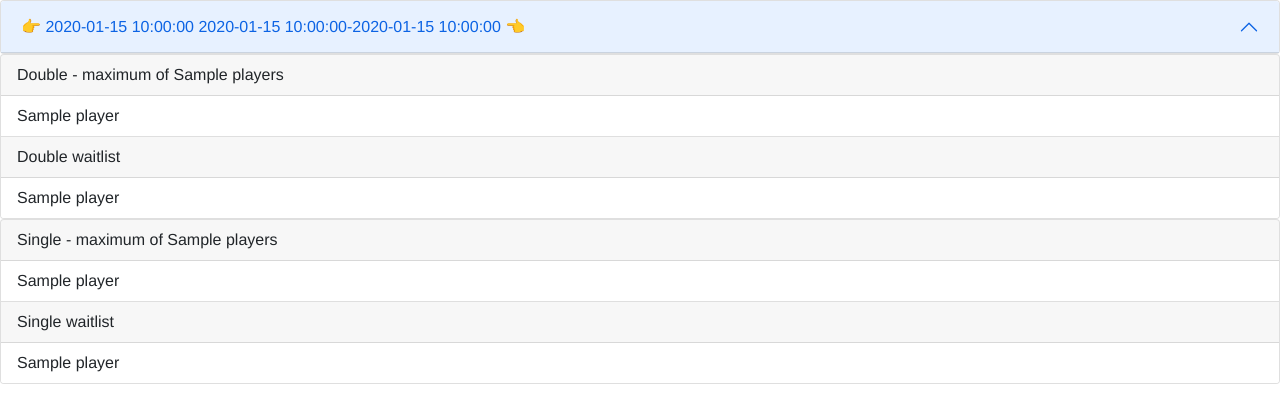
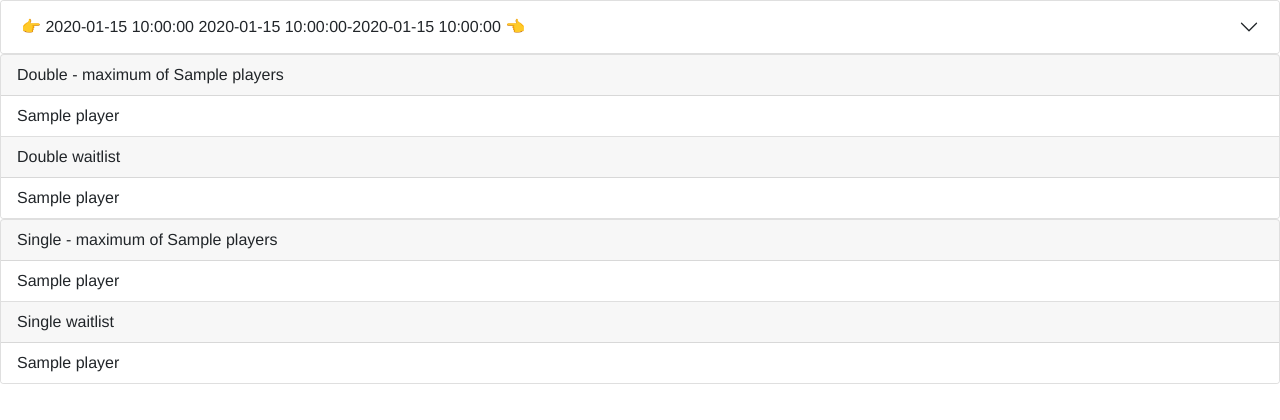
Before and after one commit to philip-zhan/badminton-group, a Flask app: template templates/group.html in a window 1280 px wide. Shown: the top 420 px of the page. Run offline with Flask 2, Linux system fonts and the light colour scheme; the template is opened without the code that fills it: values that come from a table or form of the project are taken from there, most other values are stand-ins (such as "Sample title", 1, 10 or a date in 2020); some libraries are stand-ins or nearby versions.

Commit message:
fix collapse display

```diff
--- a/templates/group.html
+++ b/templates/group.html
@@ -4,7 +4,7 @@
 <div class="accordion" id="descriptionData">
   <div class="accordion-item">
     <h2 class="accordion-header" id="headingOne">
-      <button class="accordion-button" type="button" data-bs-toggle="collapse" data-bs-target="#collapseOne"
+      <button class="accordion-button collapsed" type="button" data-bs-toggle="collapse" data-bs-target="#collapseOne"
         aria-expanded="false" aria-controls="collapseOne">
         &#x1F449; {{ group["date"] }} {{ group["start_time"] }}-{{ group["end_time"]}} &#x1F448;
       </button>
```
